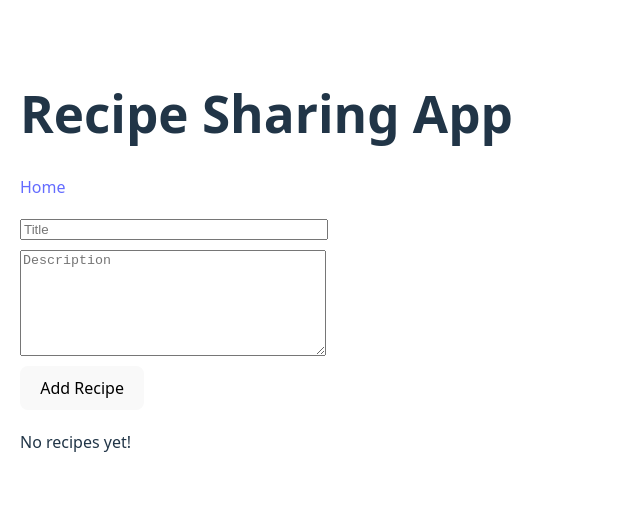
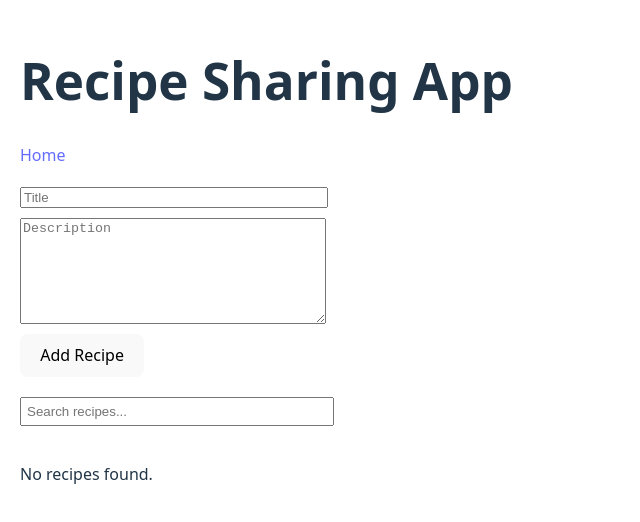
Before and after one commit to haleluya001/alx-fe-reactjs, a React (Vite) app in the folder recipe-sharing-app/: page / in a window 1280 px wide. Shown: the part 140-662 px from the top of the page, without its empty margins (0-640 px from the left). Built offline with nearby package versions, Linux system fonts and the light colour scheme.

Commit message:
threed commit

```diff
--- a/recipe-sharing-app/src/App.jsx
+++ b/recipe-sharing-app/src/App.jsx
@@ -2,6 +2,7 @@ import { BrowserRouter as Router, Routes, Route, Link } from 'react-router-dom';
 import AddRecipeForm from './components/AddRecipeForm';
 import RecipeList from './components/RecipeList';
 import RecipeDetails from './components/RecipeDetails';
+import SearchBar from './components/SearchBar';
 
 function App() {
   return (
@@ -17,15 +18,14 @@ function App() {
             element={
               <>
                 <AddRecipeForm />
+                <SearchBar />
                 <RecipeList />
               </>
             }
           />
           <Route
             path="/recipe/:id"
-            element={
-              <RecipeDetailsWrapper />
-            }
+            element={<RecipeDetailsWrapper />}
           />
         </Routes>
       </div>
--- a/recipe-sharing-app/src/components/RecipeList.jsx
+++ b/recipe-sharing-app/src/components/RecipeList.jsx
@@ -3,12 +3,16 @@ import { Link } from 'react-router-dom';
 
 const RecipeList = () => {
   const recipes = useRecipeStore((state) => state.recipes);
+  const filteredRecipes = useRecipeStore((state) => state.filteredRecipes);
+  const searchTerm = useRecipeStore((state) => state.searchTerm);
 
-  if (recipes.length === 0) return <p>No recipes yet!</p>;
+  const displayRecipes = searchTerm ? filteredRecipes : recipes;
+
+  if (displayRecipes.length === 0) return <p>No recipes found.</p>;
 
   return (
     <div>
-      {recipes.map((recipe) => (
+      {displayRecipes.map((recipe) => (
         <div key={recipe.id} style={{ border: '1px solid #ccc', margin: '10px', padding: '10px' }}>
           <h3>
             <Link to={`/recipe/${recipe.id}`}>{recipe.title}</Link>
--- /dev/null
+++ b/recipe-sharing-app/src/components/SearchBar.jsx
@@ -0,0 +1,25 @@
+import React, { useEffect } from 'react';
+import { useRecipeStore } from './recipeStore';
+
+const SearchBar = () => {
+  const searchTerm = useRecipeStore((state) => state.searchTerm);
+  const setSearchTerm = useRecipeStore((state) => state.setSearchTerm);
+  const filterRecipes = useRecipeStore((state) => state.filterRecipes);
+
+  // Run filtering every time searchTerm changes
+  useEffect(() => {
+    filterRecipes();
+  }, [searchTerm, filterRecipes]);
+
+  return (
+    <input
+      type="text"
+      placeholder="Search recipes..."
+      value={searchTerm}
+      onChange={(e) => setSearchTerm(e.target.value)}
+      style={{ width: '300px', marginBottom: '20px', padding: '5px' }}
+    />
+  );
+};
+
+export default SearchBar;
--- a/recipe-sharing-app/src/components/recipeStore.js
+++ b/recipe-sharing-app/src/components/recipeStore.js
@@ -2,6 +2,8 @@ import { create } from 'zustand';
 
 export const useRecipeStore = create((set) => ({
   recipes: [],
+  searchTerm: '',
+  filteredRecipes: [],
 
   addRecipe: (newRecipe) =>
     set((state) => ({ recipes: [...state.recipes, newRecipe] })),
@@ -18,5 +20,13 @@ export const useRecipeStore = create((set) => ({
       recipes: state.recipes.filter((recipe) => recipe.id !== id),
     })),
 
-  setRecipes: (recipes) => set({ recipes }),
+  setSearchTerm: (term) =>
+    set((state) => ({ searchTerm: term }), false),
+
+  filterRecipes: () =>
+    set((state) => ({
+      filteredRecipes: state.recipes.filter((recipe) =>
+        recipe.title.toLowerCase().includes(state.searchTerm.toLowerCase())
+      ),
+    })),
 }));
```
